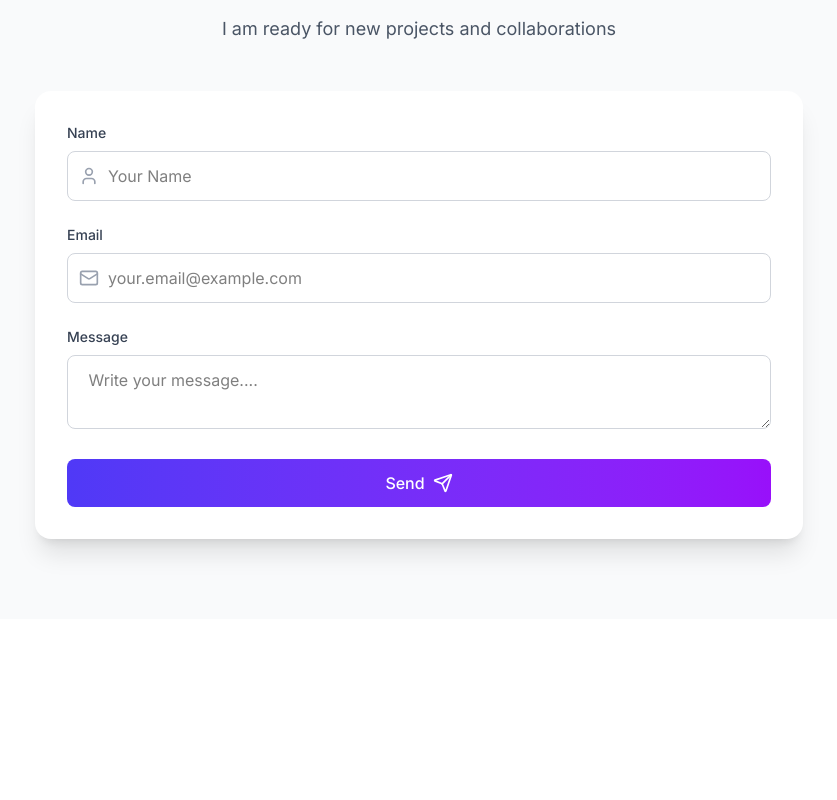
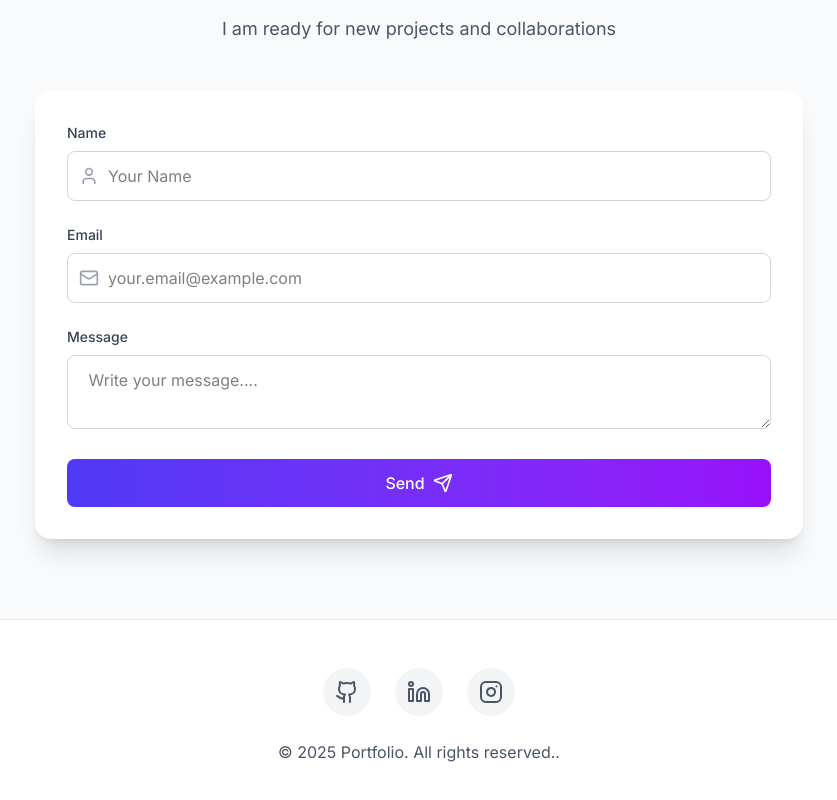
Before and after one commit to TamarCoder/portfolio, a Next.js app: page / in a window 1280 px wide. Shown: the part 2317-3117 px from the top of the page, without its empty margins (221-1058 px from the left). Before the commit the page ends 2936 px from the top, so only its background shows below. Built offline with nearby package versions, Linux system fonts and the light colour scheme.

Commit message:
feat : finished footer section

```diff
--- a/app/components/Application/Aplication.tsx
+++ b/app/components/Application/Aplication.tsx
@@ -5,6 +5,7 @@ import HeroSection from "../HeroComponent /Hero";
 import SkillsSection from "../Skills/Skils";
 import ProjectsSection from "../Projects/ProjectsSection";
 import ContactSection from "../Contact/ContactSection";
+import Footer from "../Footer/FooterSection";
 
 
 
@@ -39,6 +40,7 @@ const Application = () => {
           <SkillsSection/>
           <ProjectsSection/>
           <ContactSection/>
+          <Footer/>
         </div>
       )
 
--- /dev/null
+++ b/app/components/Footer/FooterSection.tsx
@@ -0,0 +1,35 @@
+import { Github, Instagram, Linkedin } from "lucide-react";
+
+const Footer = () => {
+  const socialLinks = [
+    { icon: <Github className="w-6 h-6" />, href: '#', label: 'GitHub' },
+    { icon: <Linkedin className="w-6 h-6" />, href: '#', label: 'LinkedIn' },
+    { icon: <Instagram className="w-6 h-6" />, href: '#', label: 'Twitter' }
+  ];
+
+  return (
+    <footer className="bg-white dark:bg-gray-900 border-t border-gray-200 dark:border-gray-800 py-12">
+      <div className="max-w-7xl mx-auto px-4">
+        <div className="flex flex-col items-center space-y-6">
+          <div className="flex space-x-6">
+            {socialLinks.map((link, index) => (
+              <a
+                key={index}
+                href={link.href}
+                aria-label={link.label}
+                className="p-3 bg-gray-100 dark:bg-gray-800 rounded-full hover:bg-gradient-to-r hover:from-indigo-500 hover:to-purple-600 hover:text-white text-gray-600 dark:text-gray-400 transition-all duration-200 hover:shadow-lg transform hover:-translate-y-1"
+              >
+                {link.icon}
+              </a>
+            ))}
+          </div>
+          <p className="text-gray-600 dark:text-gray-400 text-center">
+            © 2025 Portfolio. All rights reserved..
+          </p>
+        </div>
+      </div>
+    </footer>
+  );
+};
+
+export default Footer
```
